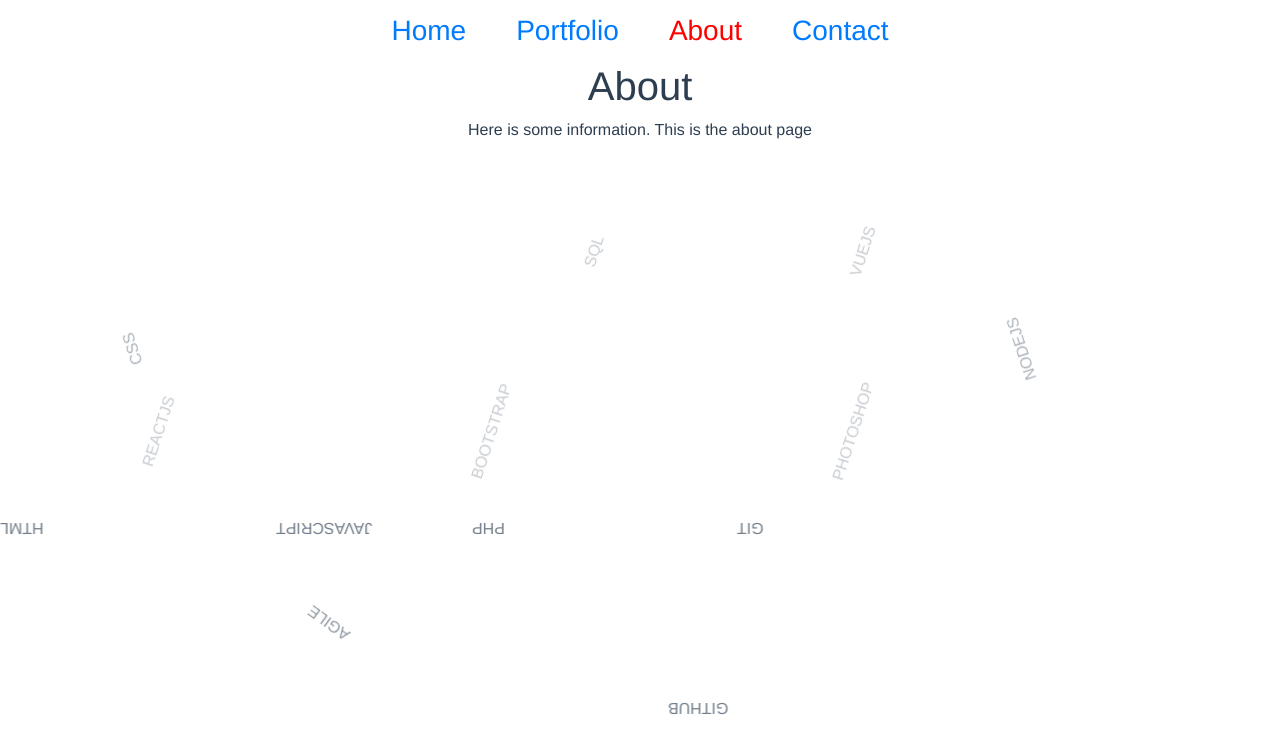
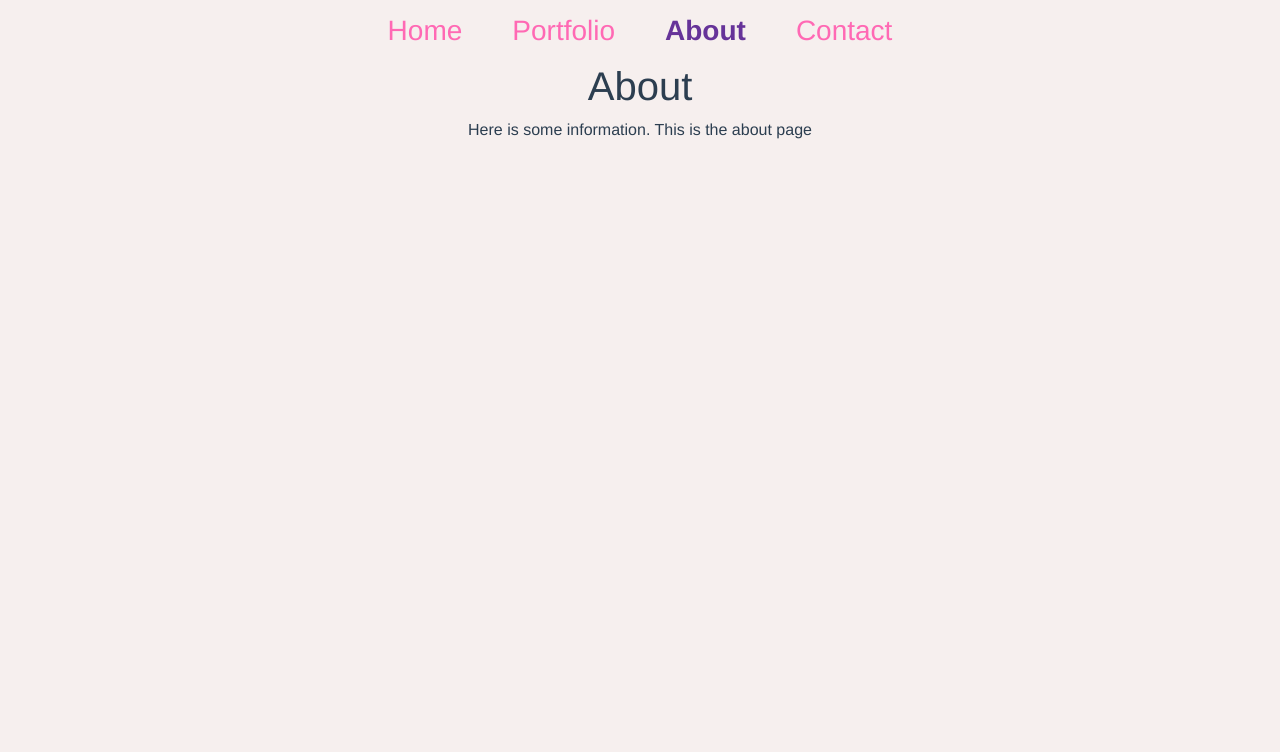
Before and after one commit to mpeck99/Portfolio, a Vue app: page /about in a window 1280 px wide. Shown: the top 752 px of the page. Built offline with nearby package versions, Linux system fonts and the light colour scheme.

Commit message:
working on some styling changes

```diff
--- a/src/App.vue
+++ b/src/App.vue
@@ -1,6 +1,6 @@
 <template>
   <div id="app">
-    <Navigation></Navigation>
+    <Navigation class="navigation"></Navigation>
     <transition name="router-anim" class="router-anim-enter-active">
       <router-view/>
     </transition>
@@ -54,4 +54,7 @@
     opacity: 1;
   }
 }
+  html, #app{
+    background-color: #F6EFEE;
+  }
 </style>
--- a/src/components/Contact.vue
+++ b/src/components/Contact.vue
@@ -14,3 +14,8 @@
   },
 };
 </script>
+<style>
+  .navigation{
+  height: 100%;
+}
+</style>
--- a/src/components/Index.vue
+++ b/src/components/Index.vue
@@ -1,5 +1,22 @@
 <template>
     <div class="container">
+      <div class="fallingWords">
+        <span class="skill1">HTML</span>
+        <span class="skill2">CSS</span>
+        <span class="skill3">JAVASCRIPT</span>
+        <span class="skill1">PHP</span>
+        <span class="skill2">SQL</span>
+        <span class="skill3">GIT</span>
+        <span class="skill1">DEVELOPMENT</span>
+        <span class="skill2">VUEJS</span>
+        <span class="skill3">NODEJS</span>
+        <span class="skill1">REACTJS</span>
+        <span class="skill2">AGILE</span>
+        <span class="skill3">MONGODB</span>
+        <span class="skill1">REACTJS</span>
+        <span class="skill2">AGILE</span>
+        <span class="skill3">BOOTSTRAP</span>
+      </div>
     <div class="logo">
       <img src="https://firebasestorage.googleapis.com/v0/b/portfolio-27f71.appspot.com/o/portfolio_logo.png?alt=media&token=d999092c-1b4c-435f-a19a-0977781ce147" class="img-fluid" >
     </div>
@@ -56,4 +73,72 @@
     0% {margin-left: 100%;}
     100% {margin-left: -1000px;}
   }
+  .fallingWords{
+    position: absolute;
+  }
+  .fallingWords span {
+    display: inline-block;
+    height: 80px;
+    z-index: 100;
+    margin: 50px;
+    background:url('../assets/portfolio_logo.png');
+    -webkit-animation: fallingWords 8s infinite linear;
+    -moz-animation: fallingWords 8s infinite linear;
+    animation-delay: -10s;
+  }
+  .fallingWords span:nth-child(5n+5) {
+    -webkit-animation-delay: 0s;
+    -moz-animation-delay: 0s;
+    animation-fill-mode: both;
+  }
+  .fallingWords span:nth-child(3n+2) {
+    -webkit-animation-delay: 1s;
+    -moz-animation-delay: 1s;
+    animation-fill-mode: both;
+  }
+  .fallingWords span:nth-child(2n+5) {
+    -webkit-animation-delay: 2.5s;
+    -moz-animation-delay: 2.5s;
+    animation-fill-mode: both;
+
+  }
+  @-webkit-keyframes fallingWords {
+    0% {
+      opacity:0;
+      -webkit-transform: translate(-100px, 0px) rotateZ(0deg);
+    }
+    25% {
+      opacity: 1;
+    }
+    75% {
+      opacity: 1;
+      -webkit-transform: translate(-100px, 600px) rotateZ(-270deg);
+    }
+    100% {
+      opacity: 0;
+      -webkit-transform: translate(-75px, 800px) rotateZ(-360deg);
+    }
+  }
+  .skill1, .skill2, .skill3{
+    font-family: Monaco,'sans-serif';
+  }
+  .skill1{
+  color:deepskyblue;
+    font-size: 20px;
+    font-weight: bold;
+  }
+  .skill2{
+  color:rebeccapurple;
+    font-size: 18px;
+  }
+  .skill3{
+    color: chartreuse;
+    font-size: 14px;
+  }
+  body {
+    overflow: hidden !important;
+  }
+  html{
+    overflow: hidden;
+  }
 </style>
--- a/src/components/Navigation.vue
+++ b/src/components/Navigation.vue
@@ -1,20 +1,5 @@
 <template>
-  <div>
-    <div class="fallingWords">
-      <span>HTML</span>
-      <span>CSS</span>
-      <span>JAVASCRIPT</span>
-      <span>PHP</span>
-      <span>SQL</span>
-      <span>GIT</span>
-      <span>VUEJS</span>
-      <span>NODEJS</span>
-      <span>REACTJS</span>
-      <span>AGILE</span>
-      <span>BOOTSTRAP</span>
-      <span>GITHUB</span>
-      <span>PHOTOSHOP</span>
-    </div>
+  <div class="container">
     <nav>
       <router-link to="/" exact-active-class="active">Home</router-link>
       <router-link to="/portfolio" active-class="active">Portfolio</router-link>
@@ -31,53 +16,10 @@
   margin: 25px;
   font-size: 28px;
   text-decoration: none;
+  color: hotpink;
 }
 .active{
-  color: red;
-}
-.fallingWords{
-  position: absolute;
-  width: 100%;
-}
-.fallingWords span {
-  display: inline-block;
-  height: 80px;
-  z-index: 100;
-  margin: 50px;
-  background:url('../assets/portfolio_logo.png');
-  -webkit-animation: fallingWords 10s infinite linear;
-  -moz-animation: fallingWords 10s infinite linear;
-}
-.fallingWords span:nth-child(5n+5) {
-  -webkit-animation-delay: 1s;
-  -moz-animation-delay: 1s;
-  animation-fill-mode: both;
-}
-.fallingWords span:nth-child(3n+2) {
-  -webkit-animation-delay: 2s;
-  -moz-animation-delay: 1s;
-  animation-fill-mode: both;
-}
-.fallingWords span:nth-child(2n+5) {
-  -webkit-animation-delay: 3s;
-  -moz-animation-delay: 1s;
-  animation-fill-mode: both;
-}
-@-webkit-keyframes fallingWords {
-  0% {
-    visibility: hidden !important;
-    opacity:0;
-    -webkit-transform: translate(-100px, 0px) rotateZ(0deg);
-  }
-
-  75% {
-    opacity: 1;
-    -webkit-transform: translate(-100px, 600px) rotateZ(-270deg);
-  }
-  100% {
-    opacity: 0;
-    -webkit-transform: translate(-75px, 900px) rotateZ(-360deg);
-  }
-
+  color: rebeccapurple;
+  font-weight: bold;
 }
 </style>
--- a/src/components/Work.vue
+++ b/src/components/Work.vue
@@ -1,6 +1,27 @@
 <template>
-  <div class="container">
-    <h1>Portfolio</h1>
+  <div class="container-fluid">
+    <div class="row">
+      <div class="projects col-6">
+        <a href="#">
+          <img class="card-img-top" src="https://firebasestorage.googleapis.com/v0/b/portfolio-27f71.appspot.com/o/Screen%20Shot%202018-06-06%20at%209.14.18%20PM.png?alt=media&token=7a975afa-9111-4502-a4a9-eea2afe99bd4" alt="Card image cap">
+        </a>
+      </div>
+      <div class="projects col-6">
+        <a href="#">
+          <img class="card-img-top" src="https://firebasestorage.googleapis.com/v0/b/portfolio-27f71.appspot.com/o/Screen%20Shot%202018-06-06%20at%209.12.06%20PM.png?alt=media&token=7bc6c187-047b-484e-a4e2-023d0794bd5d" alt="Card image cap">
+        </a>
+      </div>
+      <div class="projects col-6">
+        <a href="#">
+          <img class="card-img-top" src="https://firebasestorage.googleapis.com/v0/b/portfolio-27f71.appspot.com/o/Screen%20Shot%202018-06-06%20at%209.15.23%20PM.png?alt=media&token=db7b50d1-315c-46ff-8197-42dbbe92c5dd" alt="Card image cap">
+        </a>
+      </div>
+      <div class="projects col-6">
+        <a href="#">
+          <img class="card-img-top" src="https://firebasestorage.googleapis.com/v0/b/portfolio-27f71.appspot.com/o/Screen%20Shot%202018-06-06%20at%209.17.54%20PM.png?alt=media&token=2f17d36f-393e-4e7d-9779-857d97f61f4f" alt="Card image cap">
+        </a>
+      </div>
+  </div>
   </div>
 </template>
 
@@ -14,3 +35,19 @@
   },
 };
 </script>
+<style scoped>
+  h1{
+    float: left;
+  }
+  .projects img{
+    height: 500px;
+    width: 100%;
+    overflow: hidden;
+    padding: 0;
+  }
+  .projects{
+    padding: 0;
+    margin: 0;
+    overflow: hidden;
+  }
+</style>
```
Also changed, not shown: src/components/About.vue (line endings or trailing spaces).
